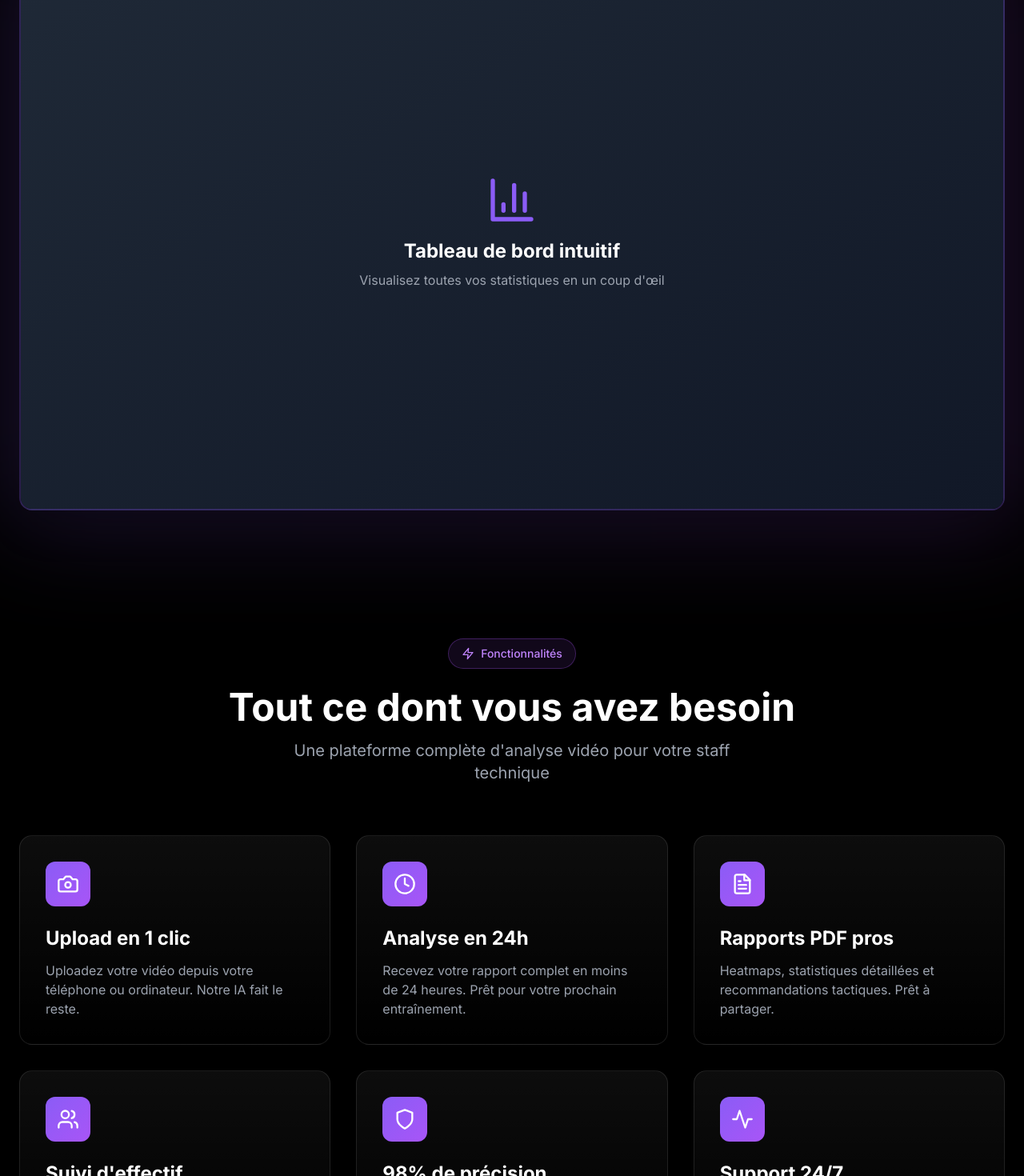
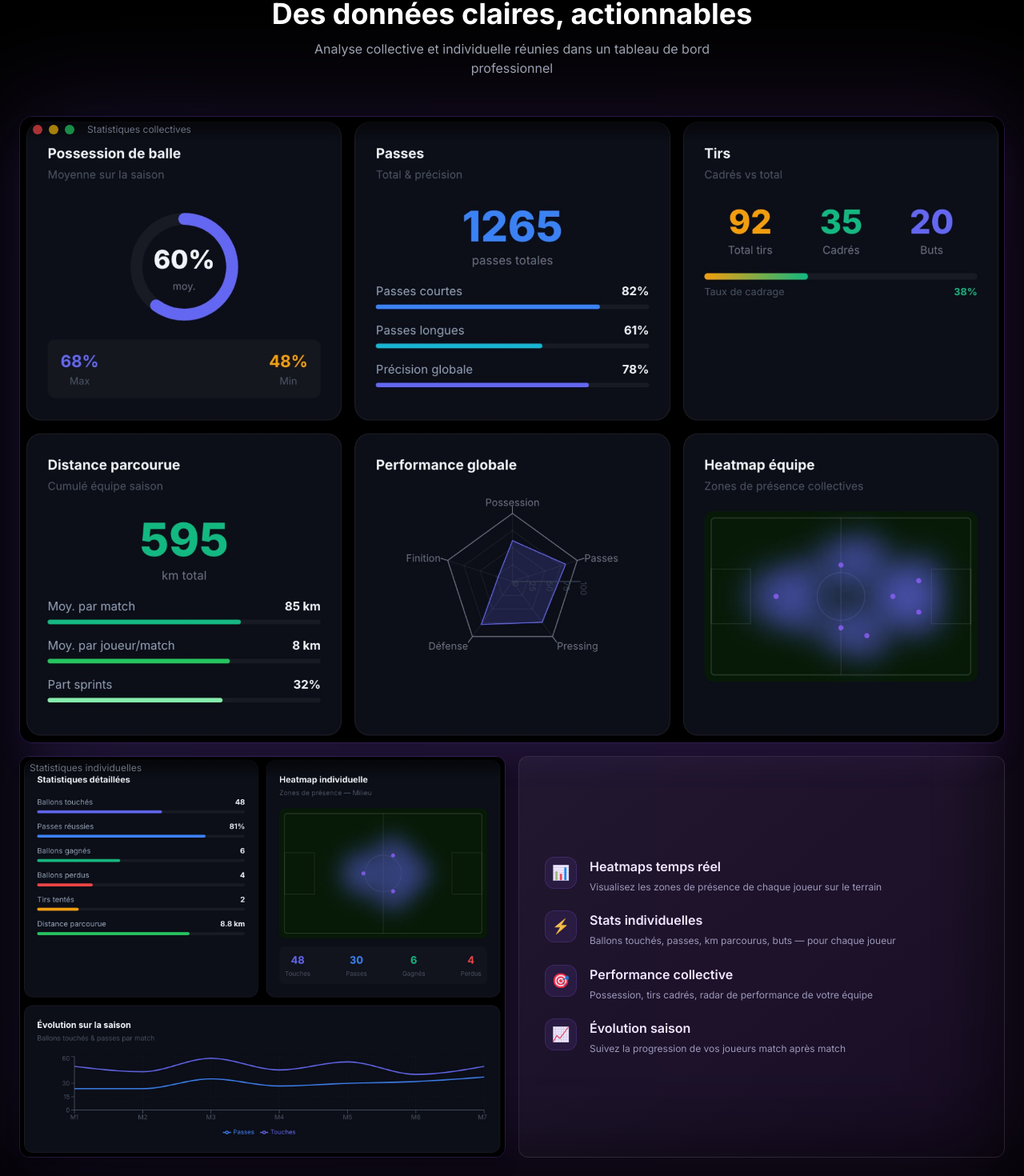
Before and after one commit to Insightball/frontend, a React (Vite) app: page / in a window 1280 px wide. Shown: the part 837-2307 px from the top of the page at 80% size. Built offline with nearby package versions, Linux system fonts and the light colour scheme.

Commit message:
feat: screenshots + section 3 étapes landing page

```diff
--- a/src/pages/Home.jsx
+++ b/src/pages/Home.jsx
@@ -158,21 +158,70 @@ function LandingPage() {
         </div>
       </section>
 
-      {/* Dashboard Preview - NEW */}
+      {/* Dashboard Preview */}
       <section className="py-12 sm:py-20 px-4 sm:px-6 relative">
         <div className="max-w-7xl mx-auto">
+          <div className="text-center mb-8 sm:mb-12">
+            <div className="inline-flex items-center space-x-2 px-4 py-2 bg-violet-500/10 border border-violet-500/30 rounded-full mb-4">
+              <BarChart3 className="w-4 h-4 text-violet-400" />
+              <span className="text-xs sm:text-sm text-violet-400 font-medium">Aperçu de la plateforme</span>
+            </div>
+            <h2 className="text-2xl sm:text-3xl md:text-4xl font-bold mb-3">
+              Des données claires, actionnables
+            </h2>
+            <p className="text-gray-400 max-w-xl mx-auto text-sm sm:text-base">
+              Analyse collective et individuelle réunies dans un tableau de bord professionnel
+            </p>
+          </div>
+
           <div className="relative">
-            {/* Glow effect */}
-            <div className="absolute -inset-4 bg-gradient-to-r from-violet-500/20 to-purple-500/20 rounded-3xl blur-3xl"></div>
+            <div className="absolute -inset-4 bg-gradient-to-r from-violet-500/15 to-purple-500/15 rounded-3xl blur-3xl pointer-events-none"></div>
 
-            {/* Dashboard mockup placeholder */}
-            <div className="relative bg-gradient-to-br from-gray-900 to-black border-2 border-violet-500/30 rounded-2xl overflow-hidden shadow-2xl">
-              <div className="aspect-video bg-gradient-to-br from-gray-800 to-gray-900 flex items-center justify-center">
-                <div className="text-center p-6 sm:p-8">
-                  <BarChart3 className="w-12 sm:w-16 h-12 sm:h-16 mx-auto mb-4 text-violet-500" />
-                  <h3 className="text-lg sm:text-2xl font-bold mb-2">Tableau de bord intuitif</h3>
-                  <p className="text-sm sm:text-base text-gray-400">Visualisez toutes vos statistiques en un coup d'œil</p>
+            {/* Main screenshot - collective */}
+            <div className="relative mb-4 rounded-2xl overflow-hidden border border-violet-500/20 shadow-2xl shadow-violet-500/10">
+              <div className="absolute top-0 left-0 right-0 h-8 bg-gradient-to-b from-black/70 to-transparent z-10 flex items-center px-4 gap-2">
+                <div className="w-3 h-3 rounded-full bg-red-500/70"></div>
+                <div className="w-3 h-3 rounded-full bg-yellow-500/70"></div>
+                <div className="w-3 h-3 rounded-full bg-green-500/70"></div>
+                <span className="text-xs text-gray-500 ml-2">Statistiques collectives</span>
+              </div>
+              <img
+                src="/screenshots/stats-collective.png"
+                alt="Statistiques collectives InsightBall"
+                className="w-full block"
+              />
+            </div>
+
+            {/* Two columns */}
+            <div className="grid sm:grid-cols-2 gap-4">
+              <div className="relative rounded-xl overflow-hidden border border-violet-500/20 shadow-xl">
+                <div className="absolute top-0 left-0 right-0 h-7 bg-gradient-to-b from-black/70 to-transparent z-10 flex items-center px-3">
+                  <span className="text-xs text-gray-500">Statistiques individuelles</span>
                 </div>
+                <img
+                  src="/screenshots/stats-individual.png"
+                  alt="Statistiques individuelles InsightBall"
+                  className="w-full block"
+                />
+              </div>
+
+              <div className="rounded-xl border border-white/10 bg-gradient-to-br from-white/5 to-transparent p-6 sm:p-8 flex flex-col justify-center gap-5">
+                {[
+                  { icon: '📊', title: 'Heatmaps temps réel', desc: 'Visualisez les zones de présence de chaque joueur sur le terrain' },
+                  { icon: '⚡', title: 'Stats individuelles', desc: 'Ballons touchés, passes, km parcourus, buts — pour chaque joueur' },
+                  { icon: '🎯', title: 'Performance collective', desc: 'Possession, tirs cadrés, radar de performance de votre équipe' },
+                  { icon: '📈', title: 'Évolution saison', desc: 'Suivez la progression de vos joueurs match après match' },
+                ].map((f, i) => (
+                  <div key={i} className="flex items-start gap-4">
+                    <div className="w-10 h-10 bg-violet-500/10 border border-violet-500/20 rounded-xl flex items-center justify-center text-lg shrink-0">
+                      {f.icon}
+                    </div>
+                    <div>
+                      <h4 className="font-semibold text-white mb-1">{f.title}</h4>
+                      <p className="text-xs text-gray-400 leading-relaxed">{f.desc}</p>
+                    </div>
+                  </div>
+                ))}
               </div>
             </div>
           </div>
@@ -300,37 +349,13 @@ function LandingPage() {
           </div>
 
           <div className="grid sm:grid-cols-3 gap-6 sm:gap-8 relative">
-            {/* Connector line desktop */}
             <div className="hidden sm:block absolute top-10 left-1/3 right-1/3 h-0.5 bg-gradient-to-r from-violet-500/30 via-purple-500/50 to-violet-500/30 z-0"></div>
-
             {[
-              {
-                step: '01',
-                icon: '🎬',
-                title: 'Uploadez votre vidéo',
-                desc: 'Importez votre fichier vidéo directement depuis votre téléphone ou ordinateur. Tous formats acceptés — MP4, MOV, AVI.',
-                color: 'from-violet-500/20 to-violet-500/5',
-                border: 'border-violet-500/30',
-              },
-              {
-                step: '02',
-                icon: '🤖',
-                title: "L'IA analyse le match",
-                desc: "Notre intelligence artificielle détecte chaque action, déplacement et événement tactique. Résultat sous 24h.",
-                color: 'from-purple-500/20 to-purple-500/5',
-                border: 'border-purple-500/30',
-                highlight: true,
-              },
-              {
-                step: '03',
-                icon: '📊',
-                title: 'Recevez votre rapport',
-                desc: 'Accédez à vos statistiques collectives, heatmaps individuelles et recommandations tactiques prêts à partager.',
-                color: 'from-fuchsia-500/20 to-fuchsia-500/5',
-                border: 'border-fuchsia-500/30',
-              },
+              { step: '01', icon: '🎬', title: 'Uploadez votre vidéo', desc: 'Importez votre fichier vidéo depuis votre téléphone ou ordinateur. Tous formats acceptés — MP4, MOV, AVI.', color: 'from-violet-500/20 to-violet-500/5', border: 'border-violet-500/30' },
+              { step: '02', icon: '🤖', title: "L'IA analyse le match", desc: "Notre intelligence artificielle détecte chaque action, déplacement et événement tactique. Résultat sous 24h.", color: 'from-purple-500/20 to-purple-500/5', border: 'border-purple-500/30', highlight: true },
+              { step: '03', icon: '📊', title: 'Recevez votre rapport', desc: 'Accédez à vos statistiques collectives, heatmaps individuelles et recommandations tactiques prêts à partager.', color: 'from-fuchsia-500/20 to-fuchsia-500/5', border: 'border-fuchsia-500/30' },
             ].map((s, i) => (
-              <div key={i} className={`relative z-10 p-6 sm:p-8 bg-gradient-to-b ${s.color} border ${s.border} rounded-2xl transition-all hover:scale-105 ${s.highlight ? 'shadow-lg shadow-purple-500/10' : ''}`}>
+              <div key={i} className={`relative z-10 p-6 sm:p-8 bg-gradient-to-b ${s.color} border ${s.border} rounded-2xl transition-all hover:scale-105`}>
                 <div className="flex items-start justify-between mb-5">
                   <div className="text-3xl">{s.icon}</div>
                   <span className="text-xs font-bold text-gray-600 tracking-widest">{s.step}</span>
```
Also changed, not shown: 1 other file (tests, documents, lock files or other folders).
